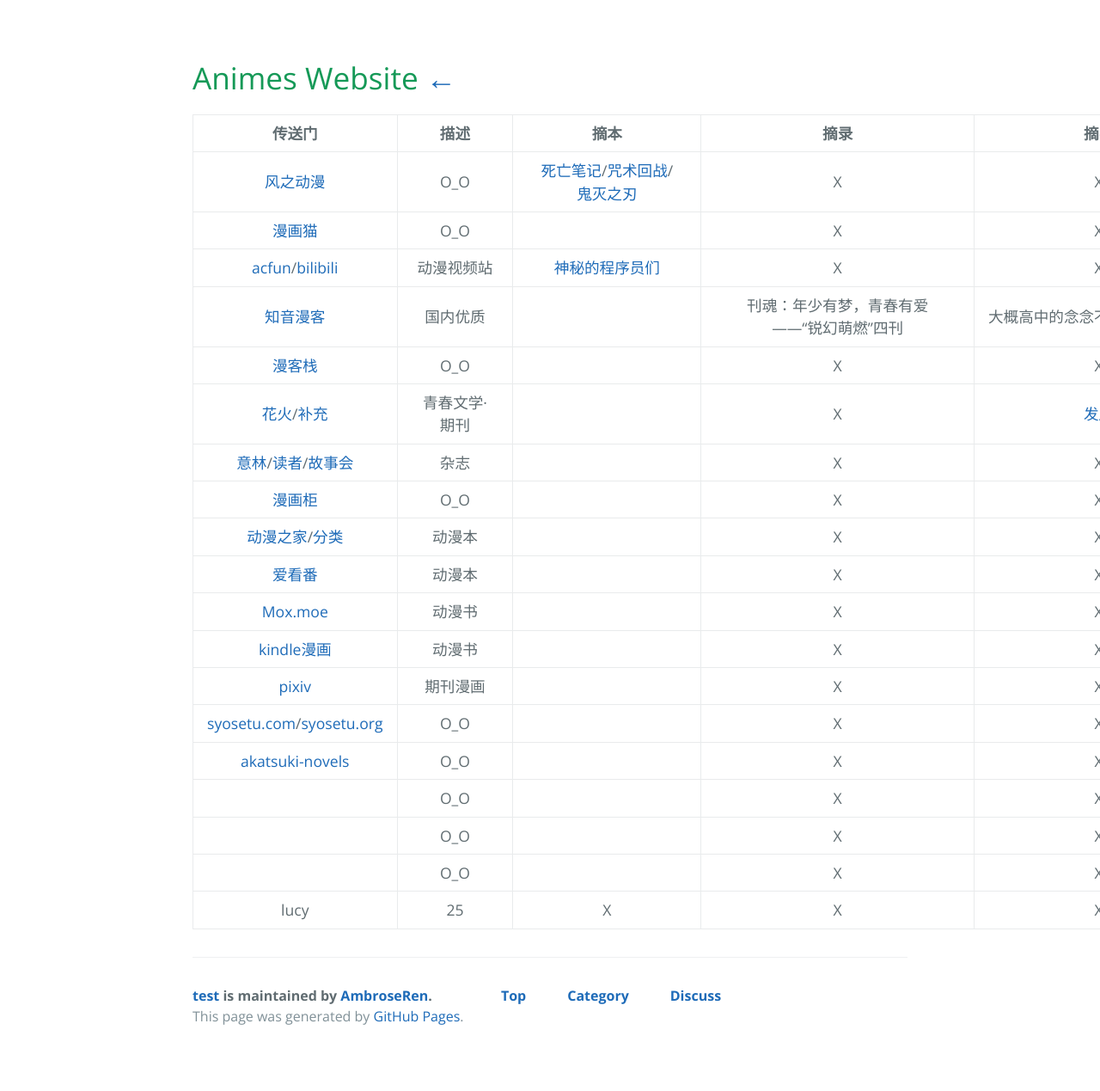
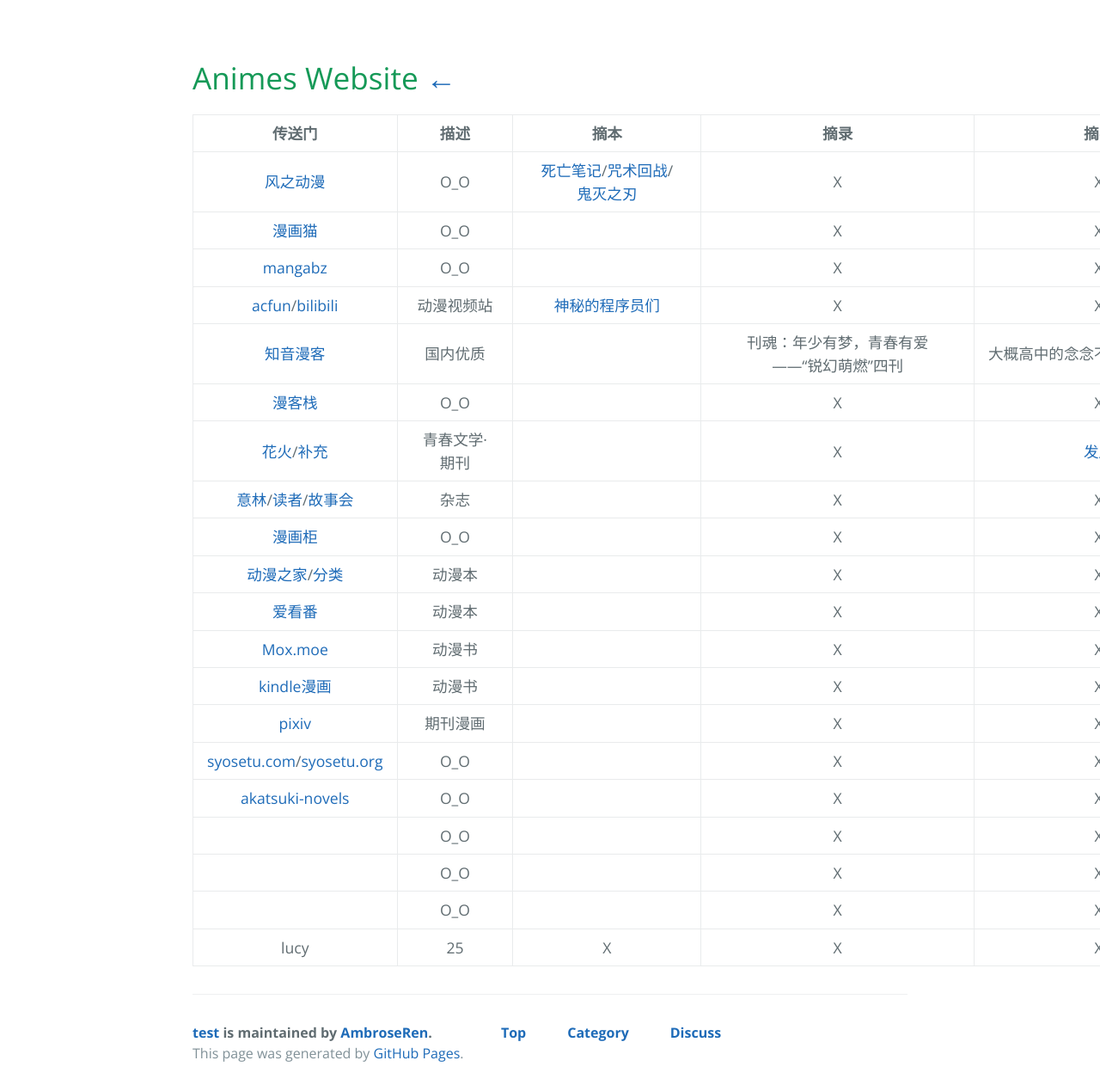
Before and after one commit to AmbroseRen/test, a Jekyll site: the page built from Art/Animes/index.md, in a window 1280 px wide. Shown: the whole page at 86% size. Built offline with Jekyll 4.4.1, drawn with Linux system fonts in a browser that asks for light colours; our own code applies the rules of GitHub Pages for plain Markdown files; the repository's description, which GitHub fills in, is left out; before the commit the page ends 1226 px from its top, so only the background shows below that.

Commit message:
Update index.md

```diff
--- a/Art/Animes/index.md
+++ b/Art/Animes/index.md
@@ -8,6 +8,7 @@
 |:---:|:---:|:---:|:---:|:---:|
 | [风之动漫](https://manhua.fffdm.com/) | O_O | [死亡笔记](https://manhua.fffdm.com/11/)/[咒术回战](https://www.manhuacat.com/manga/32670.html)/[鬼灭之刃](https://manhua.fffdm.com/153/) | X | X |
 | [漫画猫](https://www.manhuacat.com/) | O_O | []() | X | X |
+| [mangabz](https://www.mangabz.com/) | O_O | []() | X | X |
 | [acfun](https://www.acfun.cn/)/[bilibili](https://www.bilibili.com) | 动漫视频站 | [神秘的程序员们](https://code2048.com/series/betacat/) | X | X |
 | [知音漫客](https://m.zymk.cn/) | 国内优质 | []() | 刊魂：年少有梦，青春有爱——“锐幻萌燃”四刊 | 大概高中的念念不忘-2010年节点 |
 | [漫客栈](https://www.mkzhan.com) | O_O | []() | X | X |
```
